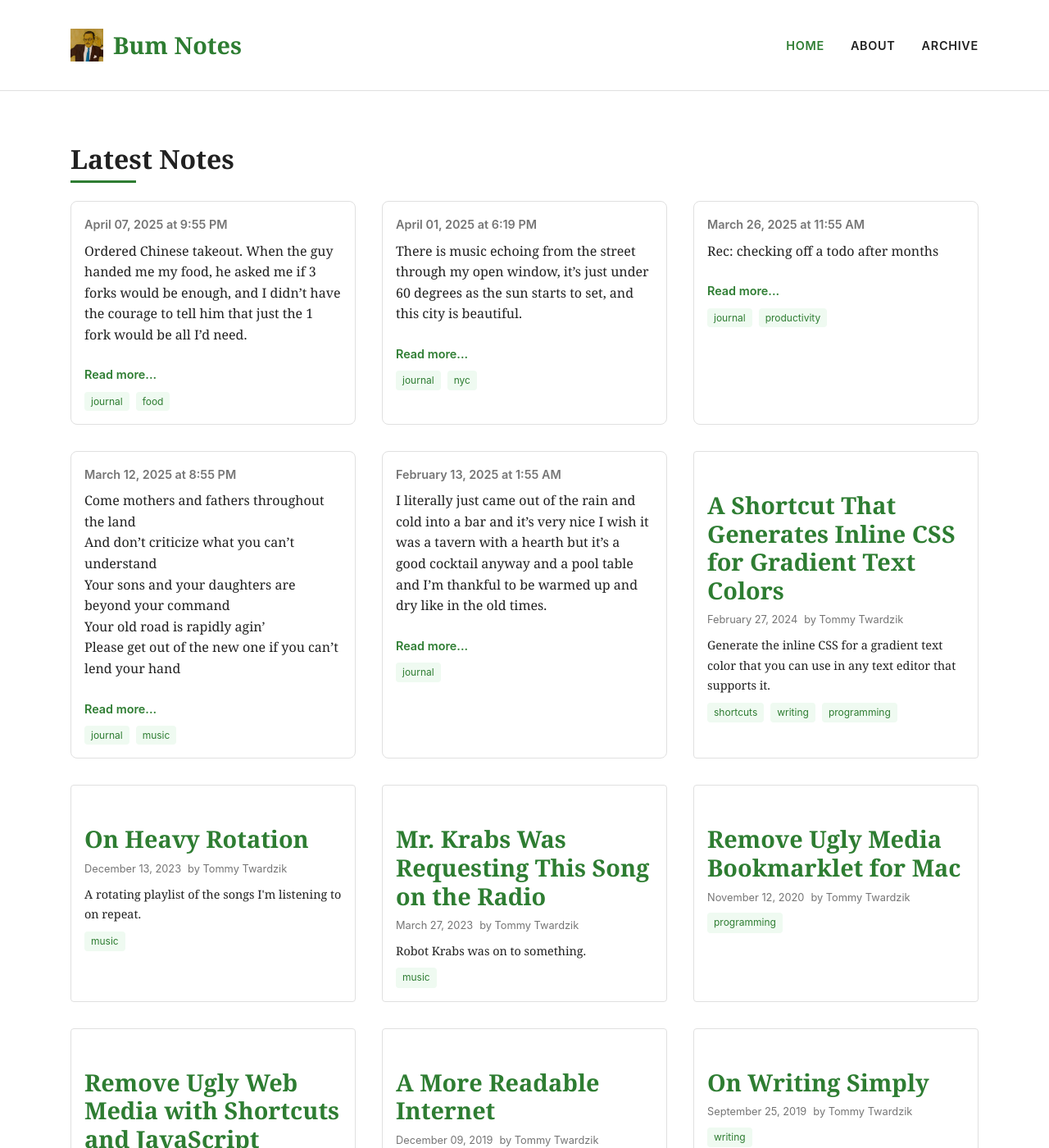
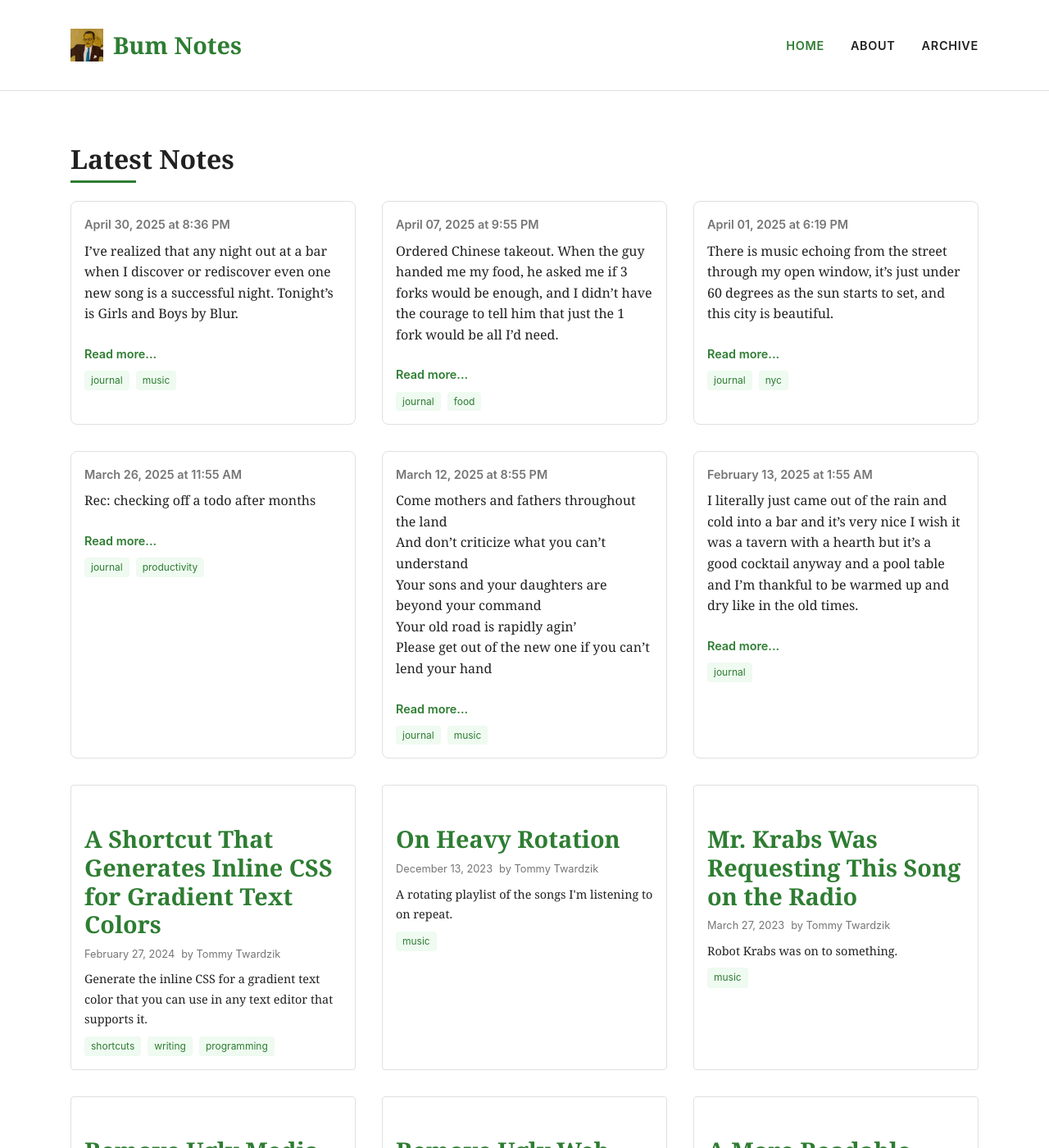
Before and after one commit to ttwardz/bum-notes-blog, a Jekyll site: the page built from index.markdown, in a window 1280 px wide and 1400 px high. Shown: the whole window at 82% size. Built offline with Jekyll 4.4.1, drawn with Linux system fonts in a browser that asks for light colours.

Commit message:
new journal--music at bars

```diff
--- /dev/null
+++ b/_posts/2025-04-30-journal.md
@@ -0,0 +1,12 @@
+---
+layout: journal
+date: 2025-04-30 20:36
+author: Tommy Twardzik
+tags: [journal, music]
+---
+
+I’ve realized that any night out at a bar when I discover or rediscover even one new song is a successful night. Tonight’s is Girls and Boys by Blur.
+
+A few weeks ago at the same bar was Dead Flowers by the Stones.
+
+_Take me down, little Susie, take me down_
```
Also changed, not shown: _posts/2025-03-18-journal.md (+5 -1 lines).
